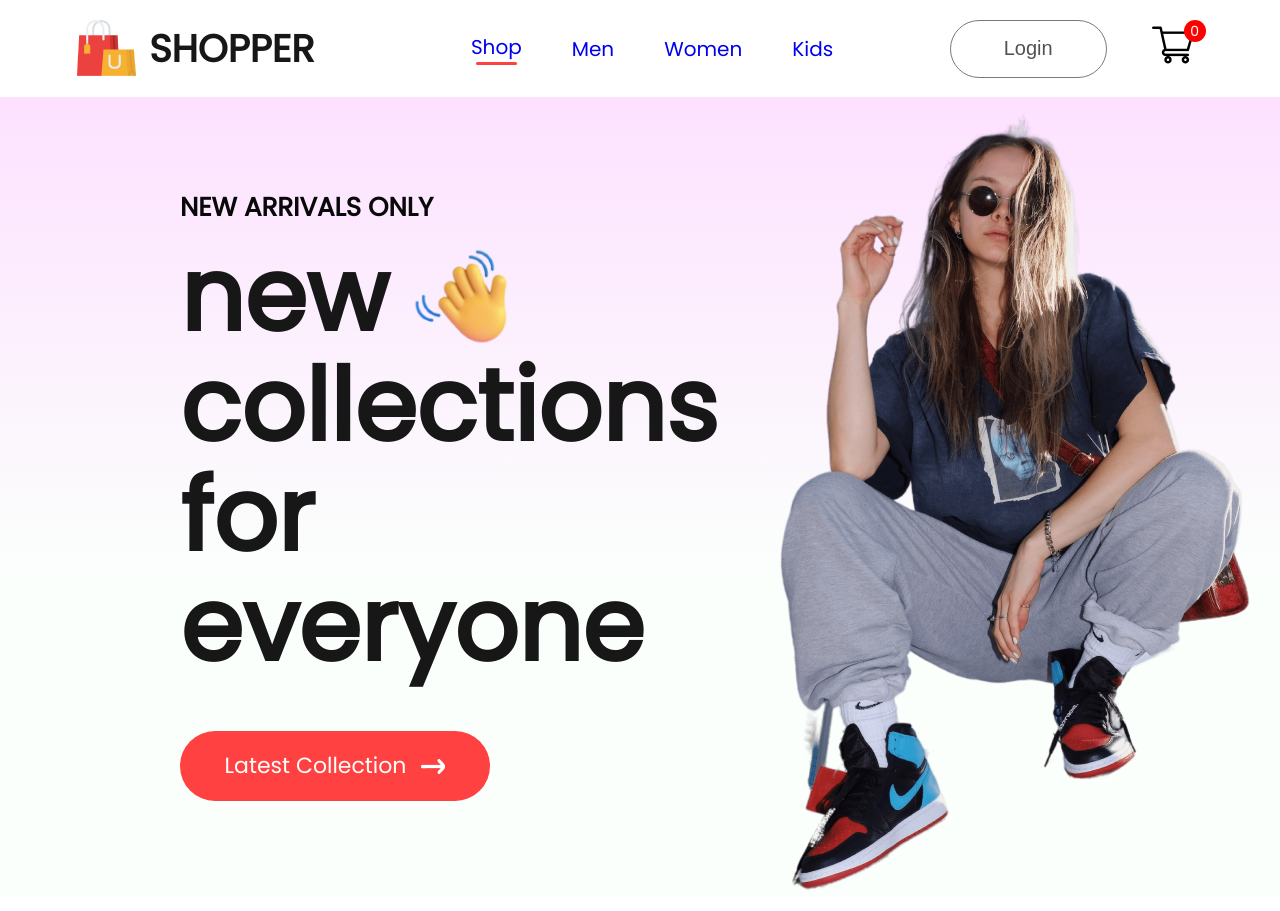
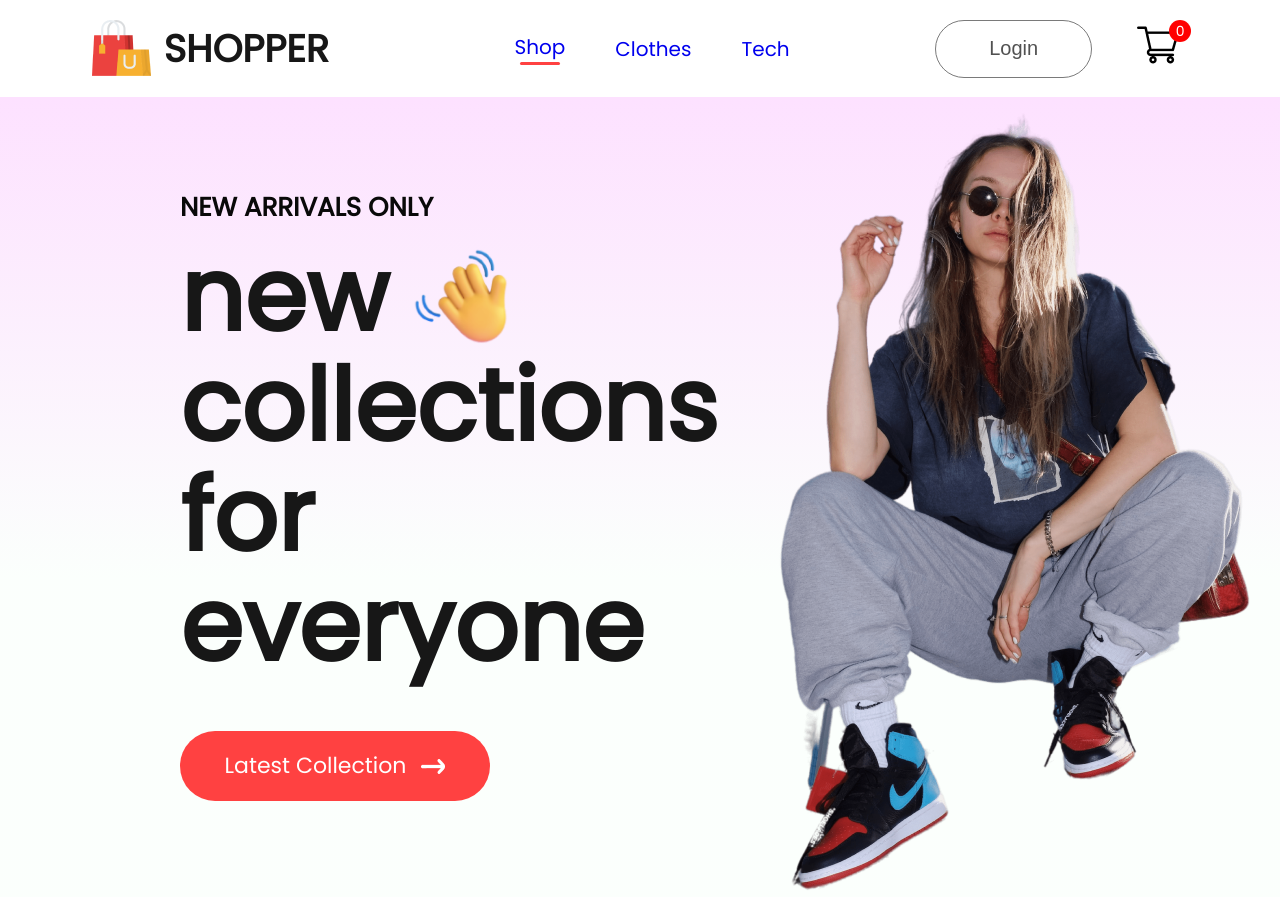
Before and after one commit to ZvsZig/e-commerce, a React (Create React App) app in the folder frontend/: page / in a window 1280 px wide. Shown: the top 911 px of the page. Built offline with nearby package versions, Linux system fonts and the light colour scheme.

Commit message:
fixed navbar

```diff
--- a/frontend/src/App.js
+++ b/frontend/src/App.js
@@ -14,9 +14,8 @@ function App() {
       <Navbar/>
       <Routes>
         <Route path = '/' element = {<Shop/>}/>
-        <Route path = '/mens' element = {<ShopCategory category='mens'/>}/>
-        <Route path = '/womens' element = {<shopCategory category='womens'/>}/>
-        <Route path = '/kids' element = {<shopCatergory category='kids'/>}/>
+        <Route path = '/clothes' element = {<ShopCategory category='clothes'/>}/>
+        <Route path = '/tech' element = {<shopCategory category='tech'/>}/>
         <Route path = '/product' element = {<Product/>}>
           <Route path = ':productId' element = {<Product/>}/>
         </Route>
--- a/frontend/src/components/Navbar/Navbar.jsx
+++ b/frontend/src/components/Navbar/Navbar.jsx
@@ -15,9 +15,8 @@ const Navbar = () => {
       </div>
       <ul className='nav-menu'>
         <li onClick = {() => {setMenu("shop")}}><Link style={{ textDecoration: 'none'}} to = '/'>Shop</Link>{menu==="shop"?<hr/>:<></>}</li>
-        <li onClick = {() => {setMenu("mens")}}><Link style={{ textDecoration: 'none'}} to = '/mens'>Men</Link>{menu==="mens"?<hr/>:<></>}</li>
-        <li onClick = {() => {setMenu("womens")}}><Link style={{ textDecoration: 'none'}} to = '/womens'>Women</Link>{menu==="womens"?<hr/>:<></>}</li>
-        <li onClick = {() => {setMenu("kids")}}><Link style={{ textDecoration: 'none'}} to = '/kids'>Kids</Link>{menu==="kids"?<hr/>:<></>}</li>
+        <li onClick = {() => {setMenu("clothes")}}><Link style={{ textDecoration: 'none'}} to = '/mens'>Clothes</Link>{menu==="clothes"?<hr/>:<></>}</li>
+        <li onClick = {() => {setMenu("tech")}}><Link style={{ textDecoration: 'none'}} to = '/kids'>Tech</Link>{menu==="tech"?<hr/>:<></>}</li>
       </ul>
       <div className='nav-login-cart'>
         <Link to = '/login'><button>Login</button></Link>
--- a/frontend/src/components/Popular/Popular.jsx
+++ b/frontend/src/components/Popular/Popular.jsx
@@ -6,7 +6,7 @@ import data_product from '../Assets/data'
 const Popular = () => {
   return (
     <div className = 'popular'>
-        <h1>POPULAR IN WOMEN</h1>
+        <h1>TRENDING RIGHT NOW</h1>
         <hr />
         <div className = 'popular-item'>
             {data_product.map((item, i) => {
```
